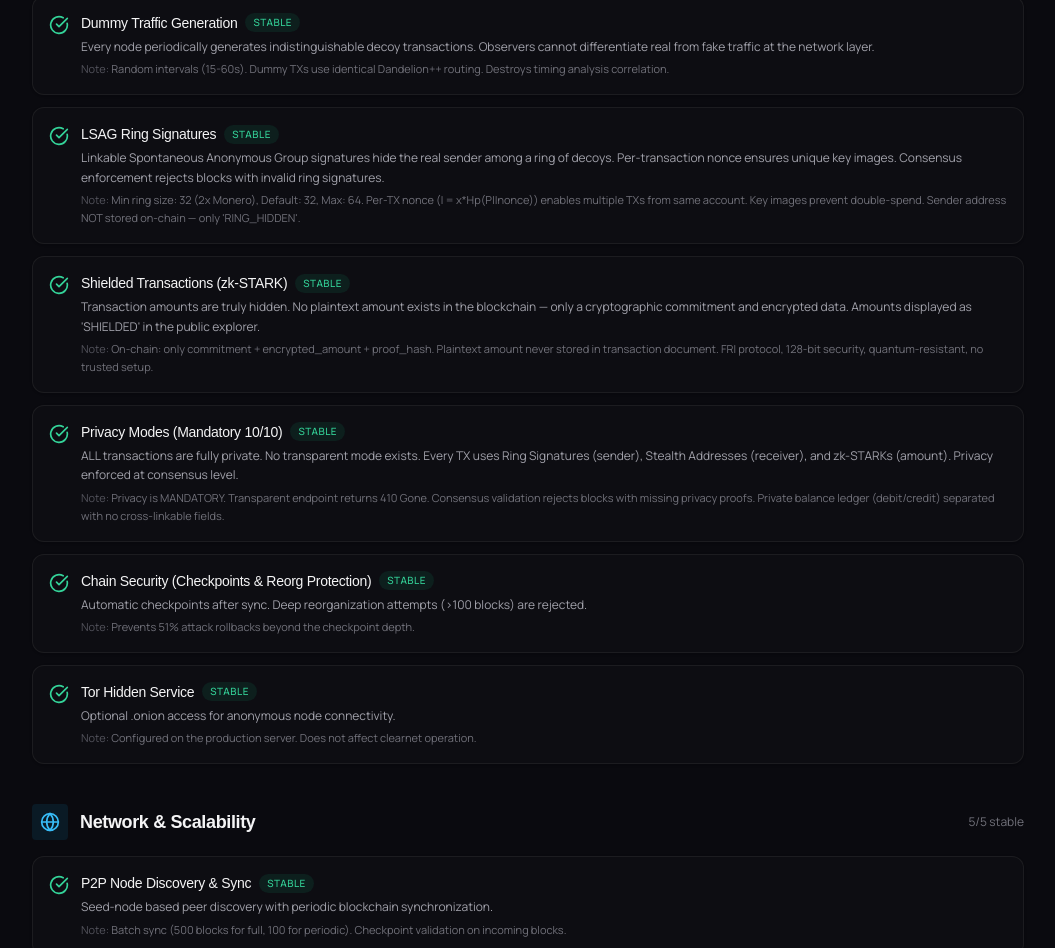
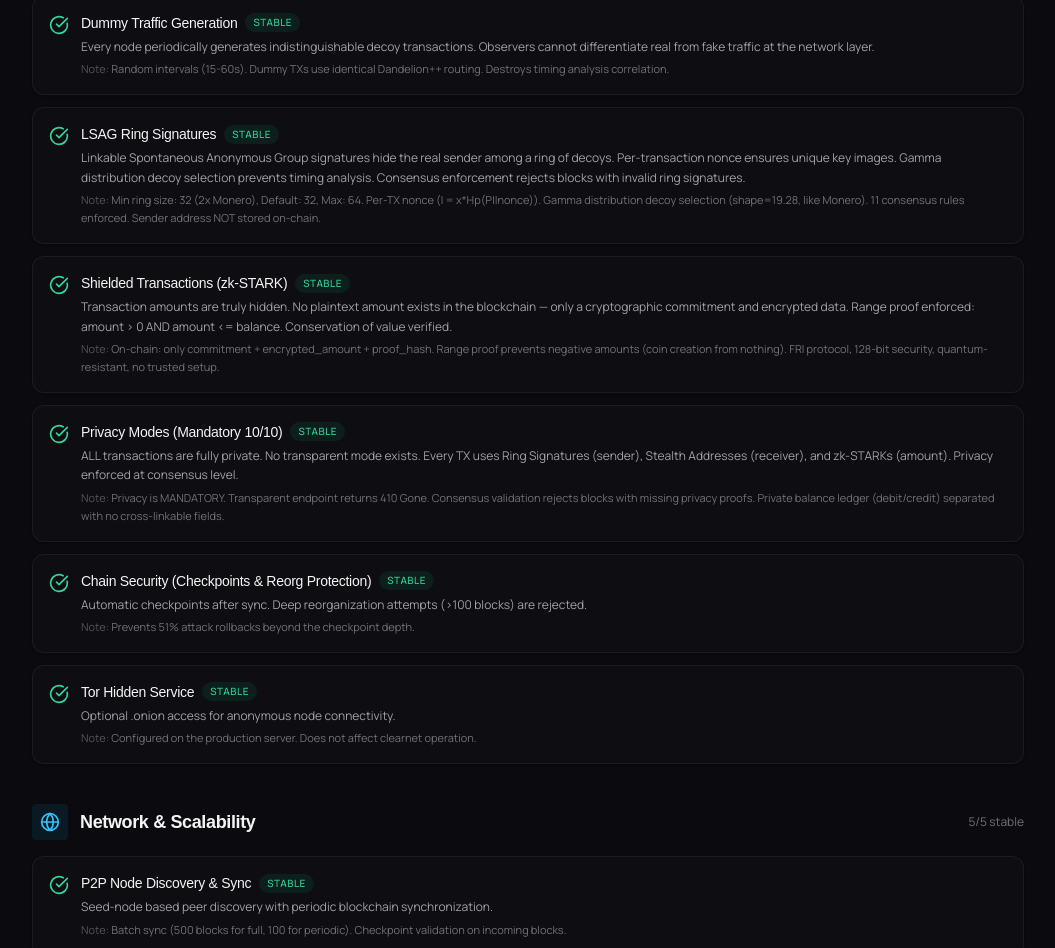
Before and after one commit to Bricscoin2026/Bricscoin, a React (Create React App) app in the folder frontend/: page /protocol-status in a window 1280 px wide. Shown: the part 1617-2565 px from the top of the page, without its empty margins (112-1167 px from the left). Built offline with nearby package versions, Linux system fonts and the light colour scheme; no server answers; a web font is replaced by a local one.

Commit message:
auto-commit for 3f2e4639-a2fb-4de4-b36f-5a116040140f

```diff
--- a/frontend/src/pages/ProtocolStatus.jsx
+++ b/frontend/src/pages/ProtocolStatus.jsx
@@ -86,15 +86,15 @@ const PROTOCOL_LAYERS = [
       },
       {
         name: "LSAG Ring Signatures",
-        description: "Linkable Spontaneous Anonymous Group signatures hide the real sender among a ring of decoys. Per-transaction nonce ensures unique key images. Consensus enforcement rejects blocks with invalid ring signatures.",
+        description: "Linkable Spontaneous Anonymous Group signatures hide the real sender among a ring of decoys. Per-transaction nonce ensures unique key images. Gamma distribution decoy selection prevents timing analysis. Consensus enforcement rejects blocks with invalid ring signatures.",
         status: "stable",
-        notes: "Min ring size: 32 (2x Monero), Default: 32, Max: 64. Per-TX nonce (I = x*Hp(P||nonce)) enables multiple TXs from same account. Key images prevent double-spend. Sender address NOT stored on-chain — only 'RING_HIDDEN'.",
+        notes: "Min ring size: 32 (2x Monero), Default: 32, Max: 64. Per-TX nonce (I = x*Hp(P||nonce)). Gamma distribution decoy selection (shape=19.28, like Monero). 11 consensus rules enforced. Sender address NOT stored on-chain.",
       },
       {
         name: "Shielded Transactions (zk-STARK)",
-        description: "Transaction amounts are truly hidden. No plaintext amount exists in the blockchain — only a cryptographic commitment and encrypted data. Amounts displayed as 'SHIELDED' in the public explorer.",
+        description: "Transaction amounts are truly hidden. No plaintext amount exists in the blockchain — only a cryptographic commitment and encrypted data. Range proof enforced: amount > 0 AND amount <= balance. Conservation of value verified.",
         status: "stable",
-        notes: "On-chain: only commitment + encrypted_amount + proof_hash. Plaintext amount never stored in transaction document. FRI protocol, 128-bit security, quantum-resistant, no trusted setup.",
+        notes: "On-chain: only commitment + encrypted_amount + proof_hash. Range proof prevents negative amounts (coin creation from nothing). FRI protocol, 128-bit security, quantum-resistant, no trusted setup.",
       },
       {
         name: "Privacy Modes (Mandatory 10/10)",
```
